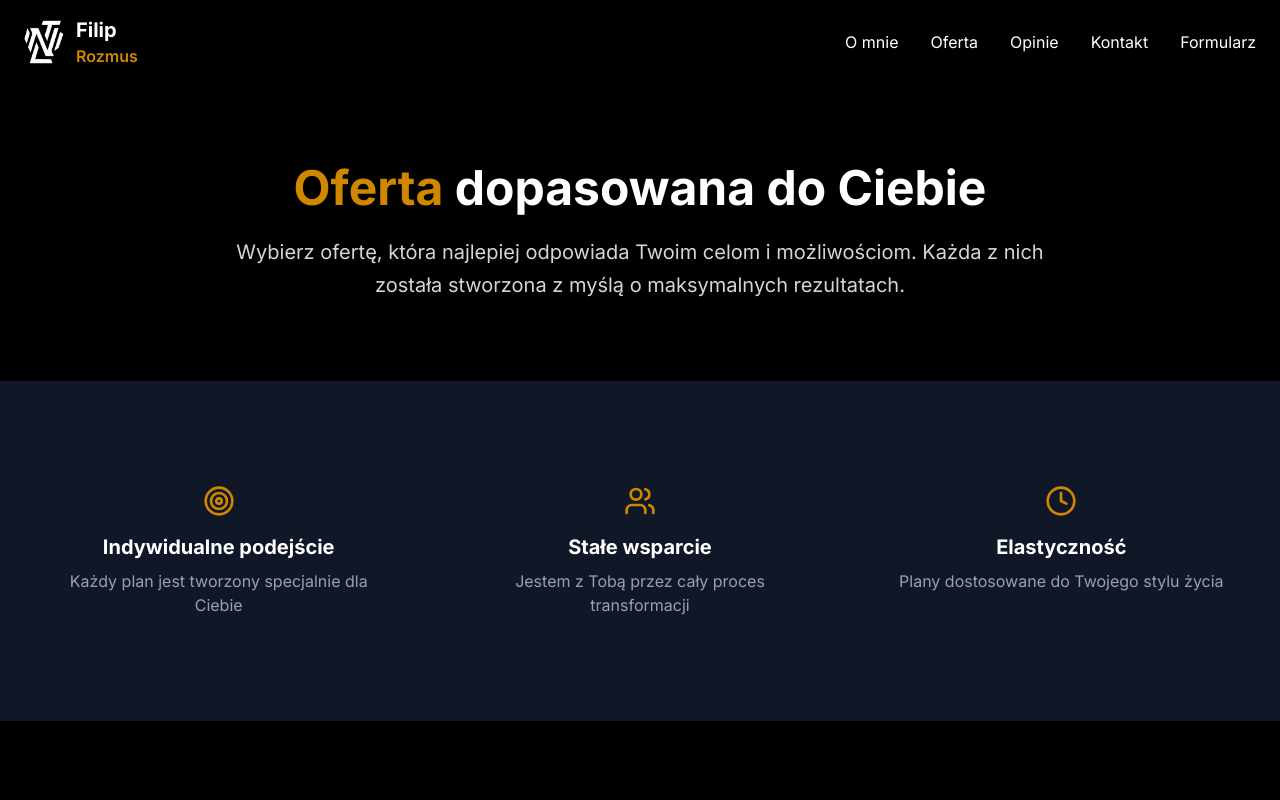
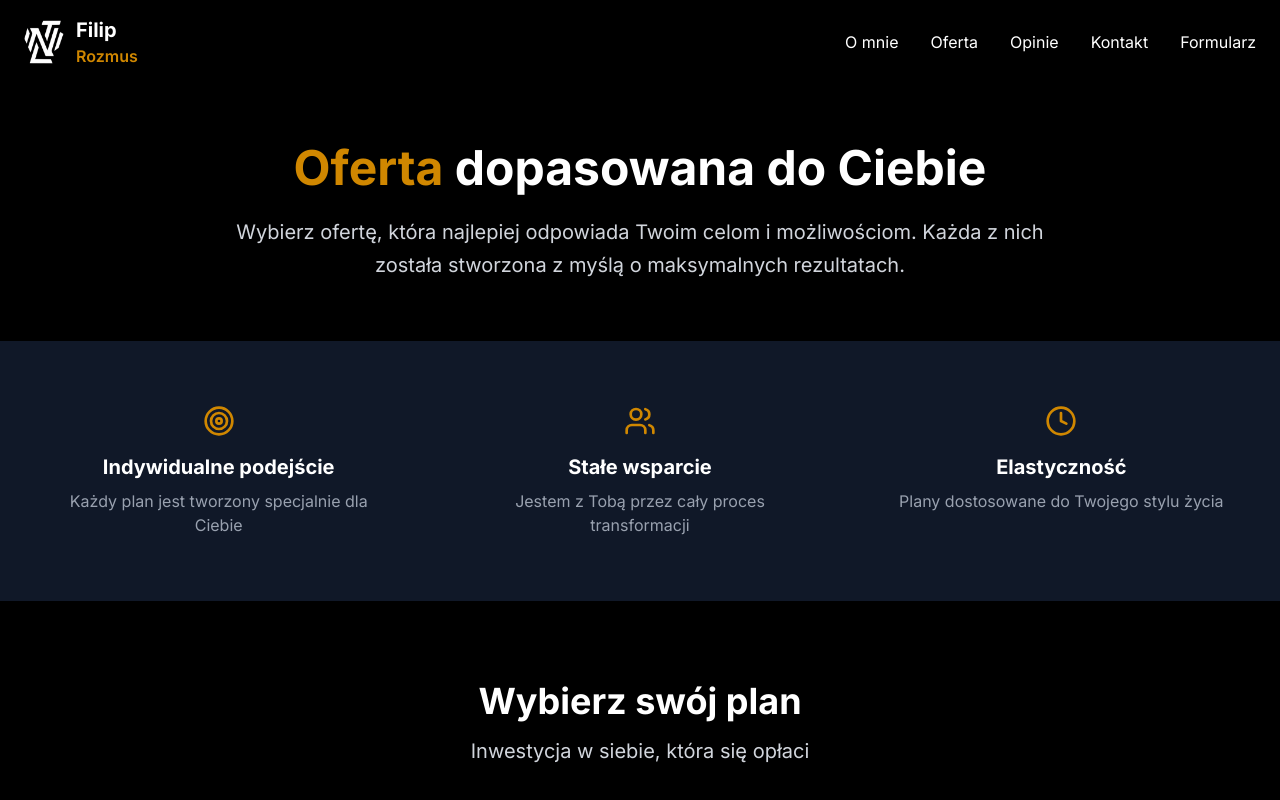
Before and after one commit to Pyndzelek/rozmus-web, a Next.js app: page /oferta in a window 1280 px wide. Shown: the top 800 px of the page. Built offline with nearby package versions, Linux system fonts and the light colour scheme.

Commit message:
padding changes

```diff
--- a/src/app/oferta/page.tsx
+++ b/src/app/oferta/page.tsx
@@ -92,7 +92,7 @@
       <Header />
 
       {/* Hero Section */}
-      <section className="md:py-20 py-10">
+      <section className="md:py-15 py-10">
         <div className="max-w-4xl mx-auto px-6 text-center">
           <motion.div
             initial={{ y: 30, opacity: 0 }}
@@ -113,7 +113,7 @@
       </section>
 
       {/* Features Section */}
-      <section className="md:py-20 py-10 bg-gray-900">
+      <section className="py-10 bg-gray-900">
         <div className="max-w-7xl mx-auto px-6">
           <div className="grid md:grid-cols-3 gap-8">
             {features.map((feature, index) => (
```
